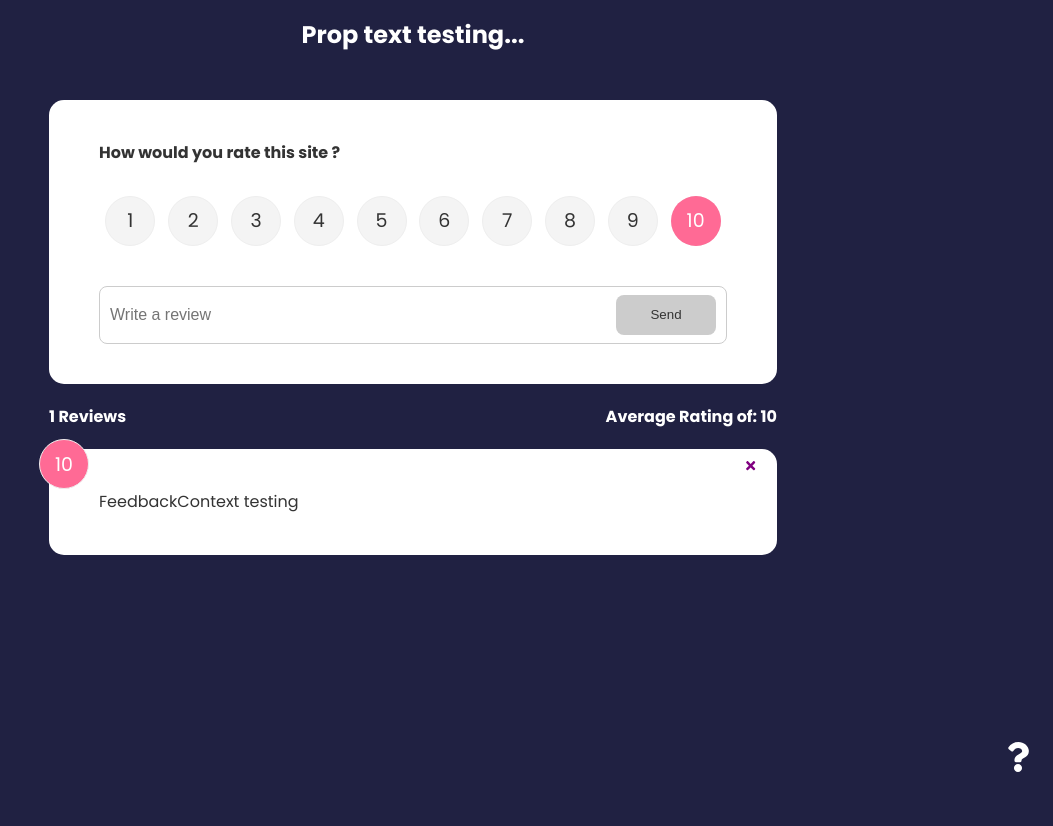
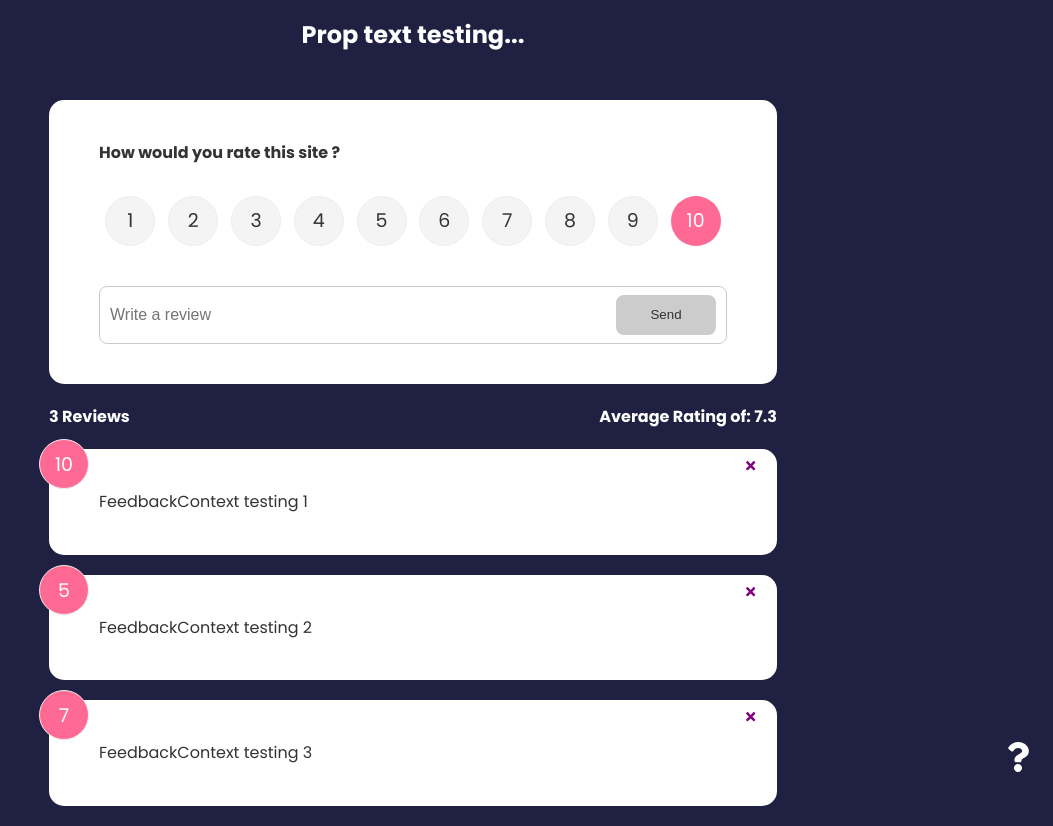
Before and after one commit to nunesxd/react_feedback_app, a React (Create React App) app: page / in a window 1280 px wide. Shown: the whole page, without its empty margins (227-1280 px from the left). Before the commit the page ends 800 px from the top, so only its background shows below. Built offline with nearby package versions, Linux system fonts and the light colour scheme; the HTML template or start-up script is replaced by a standard one.

Commit message:
Alteração dos arquivos para comportar o CRUD via Context

```diff
--- a/src/App.js
+++ b/src/App.js
@@ -1,5 +1,4 @@
-import React, { useState } from 'react';
-import { v4 as uuidv4 } from 'uuid'
+import React from 'react';
 import { BrowserRouter as Router, Route, Routes } from 'react-router-dom'
 import Header from './components/Header';
 import AboutIconLink from './components/AboutIconLink';
@@ -7,24 +6,24 @@ import AboutIconLink from './components/AboutIconLink';
 import FeedbackList from './components/FeedbackList';
 import FeedbackStats from './components/FeedbackStats';
 import FeedbackForm from './components/FeedbackForm';
-import FeedbackData from './data/FeedbackData';
+// import FeedbackData from './data/FeedbackData';
 import AboutPage from './pages/AboutPage';
 import {FeedbackProvider} from './context/FeedbackContext';
 
 
 function App() {
-    const [feedback, setFeedback] = useState( FeedbackData );
+    // const [feedback, setFeedback] = useState( FeedbackData );
 
-    const deleteFeedback = (id) => {
-        if(window.confirm('Are you sure you want do delete this item ?')) {
-            setFeedback(feedback.filter( (item) => item.id !== id ));
-        }
-    }
-
-    const addFeedback = (newFeedback) => {
-        newFeedback.id = uuidv4();
-        setFeedback([newFeedback, ...feedback]);
-    }
+    // Agora as funções de CRUD serão feitas por context:
+    // const deleteFeedback = (id) => {
+    //     if(window.confirm('Are you sure you want do delete this item ?')) {
+    //         setFeedback(feedback.filter( (item) => item.id !== id ));
+    //     }
+    // }
+    // const addFeedback = (newFeedback) => {
+    //     newFeedback.id = uuidv4();
+    //     setFeedback([newFeedback, ...feedback]);
+    // }
 
     return (
         <FeedbackProvider>
@@ -34,9 +33,9 @@ function App() {
                         <>
                             <Header text="Prop text testing..." />
                             <div className='container'>
-                                <FeedbackForm handleAdd={ addFeedback }/>
+                                <FeedbackForm />
                                 <FeedbackStats />
-                                <FeedbackList handleDelete={ deleteFeedback } />
+                                <FeedbackList />
 
                                 {/* Não é mais necessário passarmos os dados e funções por 'props', pois os estamos fazendo por 'context', dentro dos respectivos componentes:
                                 <FeedbackForm handleAdd={ addFeedback }/>
--- a/src/components/FeedbackForm.jsx
+++ b/src/components/FeedbackForm.jsx
@@ -1,13 +1,19 @@
-import React, { useState } from 'react';
+import React, { useState, useContext } from 'react';
 import RatingSelect from './RatingSelect';
 import Card from './shared/Card';
 import Button from './shared/Button';
+import FeedbackContext from '../context/FeedbackContext'
 
-function FeedbackForm({ handleAdd }) {
+
+// Função antiga, quando passavamos os argumentos por 'props':
+// function FeedbackForm({ handleAdd }) {
+function FeedbackForm() {
     const [text, setText] = useState( '' );
     const [rating, setRating] = useState( 10 );
     const [btnDisabled, setBtnDisabled] = useState( true );
     const [message, setMessage] = useState( '' );
+
+    const {addFeedback} = useContext(FeedbackContext);
 
     const handleTextChange = (event) => {
         if(text === '') {
@@ -34,7 +40,7 @@ function FeedbackForm({ handleAdd }) {
                 rating
             }
 
-            handleAdd(newFeedback);
+            addFeedback(newFeedback);
 
             // Reset do campo texto:
             setText('');
--- a/src/components/FeedbackItem.jsx
+++ b/src/components/FeedbackItem.jsx
@@ -1,10 +1,13 @@
-import React, {useState} from 'react'
+import { useContext, React } from 'react'
 import {FaTimes} from 'react-icons/fa'
 import PropTypes from 'prop-types'
 import Card from './shared/Card'
+import FeedbackContext from '../context/FeedbackContext'
 
 
-function FeedbackItem({item, handleDelete}) {
+// Função antiga, quando passavamos os argumentos por 'props':
+//function FeedbackItem({item, handleDelete}) {
+function FeedbackItem({item}) {
     // const [rating, setRating] = useState(7);
     // const [text, setText] = useState('This is an example of a feedback item');
 
@@ -16,16 +19,30 @@ function FeedbackItem({item, handleDelete}) {
     //     } );
     // }
 
+    const {deleteFeedback} = useContext(FeedbackContext);
+
     return (
     <Card>
         <div className="num-display">{ item.rating }</div>
-        <button onClick={() => handleDelete(item.id) } className="close">
+        <button onClick={() => deleteFeedback(item.id) } className="close">
             <FaTimes color='purple' />
         </button>
         <div className="text-display">{ item.text }</div>
         {/* <button onClick={handleClick}>Click me !</button> */}
     </Card>
     )
+
+    // Return antigo, quando passamos os parâmetros por props:
+    // return (
+    //     <Card>
+    //         <div className="num-display">{ item.rating }</div>
+    //         <button onClick={() => handleDelete(item.id) } className="close">
+    //             <FaTimes color='purple' />
+    //         </button>
+    //         <div className="text-display">{ item.text }</div>
+    //         {/* <button onClick={handleClick}>Click me !</button> */}
+    //     </Card>
+    //     )
 }
 
 FeedbackItem.propTypes = {
--- a/src/components/FeedbackList.jsx
+++ b/src/components/FeedbackList.jsx
@@ -6,7 +6,7 @@ import FeedbackContext from '../context/FeedbackContext'
 
 // Função antiga, quando passavamos os argumentos por 'props':
 // function FeedbackList({feedback, handleDelete}) {
-function FeedbackList({handleDelete}) {
+function FeedbackList() {
     const {feedback} = useContext(FeedbackContext);
 
     if(!feedback || feedback.length === 0) {
@@ -16,9 +16,11 @@ function FeedbackList({handleDelete}) {
     return (
         <div className='feedback-list'>
             {feedback.map( (item) => (
-                <FeedbackItem key={item.key} item={item} handleDelete={ handleDelete } />
+                <FeedbackItem key={item.key} item={item} />
             ) )}
         </div>
+        // Com o context gerado, agora iremos realizar os procedimentos de CRUD diretamente pelo item.
+        // handleDelete={ handleDelete }
     )
 }
 
--- a/src/context/FeedbackContext.js
+++ b/src/context/FeedbackContext.js
@@ -1,4 +1,5 @@
 import { createContext, useState, React } from "react"
+import { v4 as uuidv4 } from 'uuid'
 
 const FeedbackContext = createContext();
 
@@ -6,14 +7,36 @@ export const FeedbackProvider = ({children}) => {
   const [feedback, setFeedback] = useState([
     {
       id: 1,
-      text: 'FeedbackContext testing',
+      text: 'FeedbackContext testing 1',
       rating: 10
+    },
+    {
+      id: 2,
+      text: 'FeedbackContext testing 2',
+      rating: 5
+    },
+    {
+      id: 3,
+      text: 'FeedbackContext testing 3',
+      rating: 7
     }
-]);
+  ]);
 
+  const deleteFeedback = (id) => {
+    if(window.confirm('Are you sure you want do delete this item ?')) {
+        setFeedback(feedback.filter( (item) => item.id !== id ));
+    }
+  }
+
+  const addFeedback = (newFeedback) => {
+    newFeedback.id = uuidv4();
+    setFeedback([newFeedback, ...feedback]);
+  }
 
   return <FeedbackContext.Provider value={{
-    feedback: feedback
+    feedback,
+    deleteFeedback,
+    addFeedback
   }}>
     { children }
   </FeedbackContext.Provider>
```
